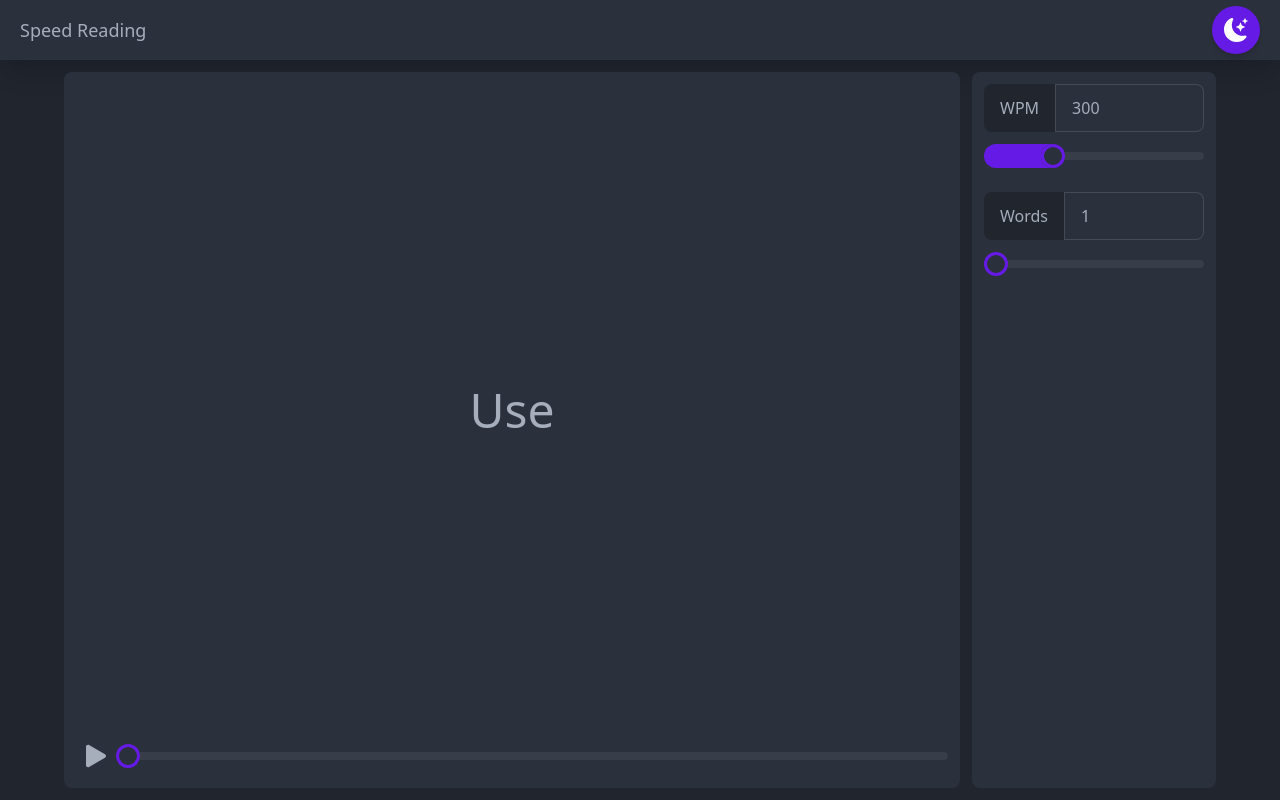
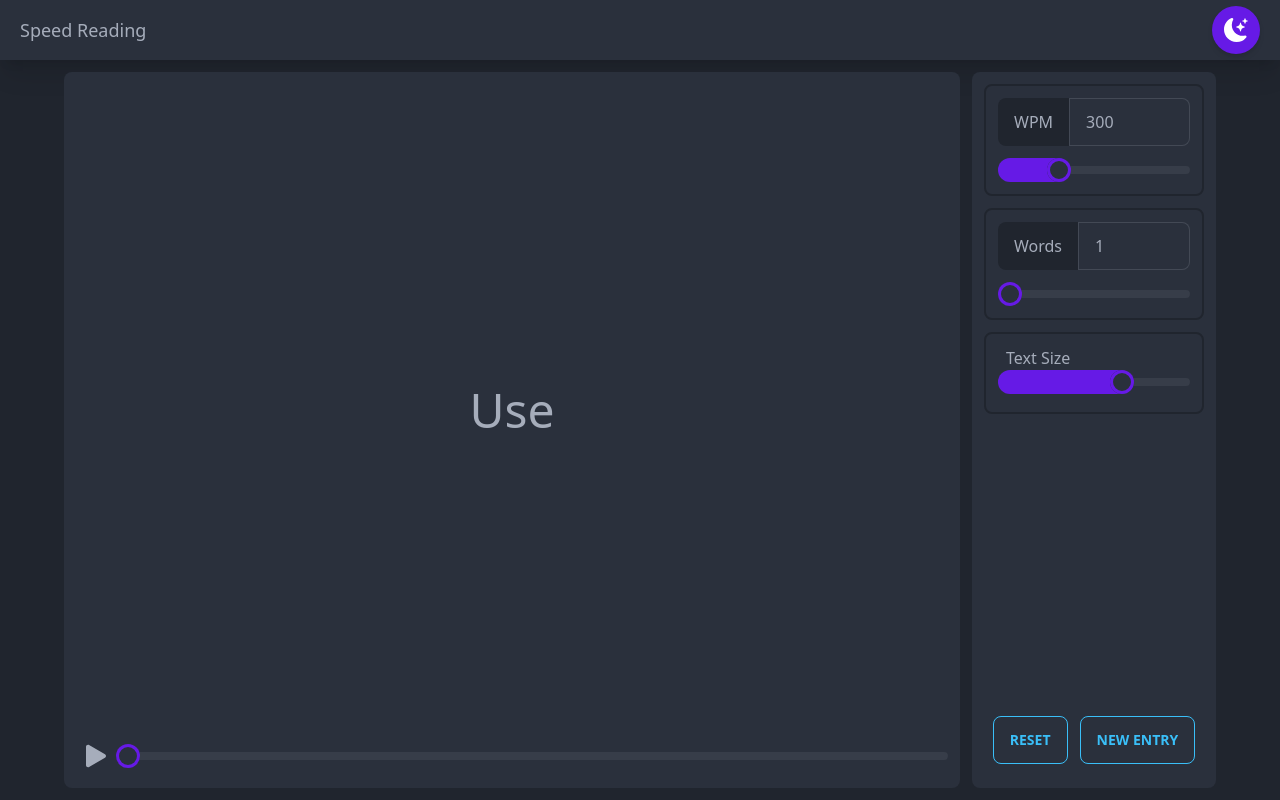
Before and after one commit to chasejohnson626/speed-reader, a React (Create React App) app: page / in a window 1280 px wide. Both pictures are taken after a click on the button "LET'S GO". Built offline with nearby package versions, Linux system fonts and the light colour scheme.

Commit message:
reset button added

```diff
--- a/src/Components/Display.js
+++ b/src/Components/Display.js
@@ -16,6 +16,7 @@ class Display extends React.Component {
             wordIndex: 0,
             word: null,
             play: false,
+            textSizes: ['text-xs', 'text-sm', 'text-md', 'text-lg', 'text-xl', 'text-2xl', 'text-3xl', 'text-4xl', 'text-5xl', 'text-6xl', 'text-7xl', 'text-8xl', 'text-9xl']
         }
     }
 
@@ -70,7 +71,7 @@ class Display extends React.Component {
     render() {
         return(
             <div className='bg-base-100 rounded-lg p-3 min-h-[60%] max-w-4xl w-full flex flex-col justify-center items-center'>
-                <div className='text-5xl my-auto text-center'>
+                <div className={'my-auto text-center ' + this.state.textSizes[this.props.textSize]}>
                     {this.state.words.slice(this.state.wordIndex, this.state.wordIndex + this.props.numWordsDisp).join(' ')}
                 </div>
                 <div className='justify-end w-full flex items-center'>
--- a/src/Components/Settings.js
+++ b/src/Components/Settings.js
@@ -6,43 +6,64 @@ class Settings extends React.Component {
 
         this.setWPM = this.setWPM.bind(this)
         this.setNumWordsDisp = this.setNumWordsDisp.bind(this)
+        this.setTextSize = this.setTextSize.bind(this)
 
         this.state = {
             wpm: props.wpm,
-            numWordsDisp: props.numWordsDisp
+            numWordsDisp: props.numWordsDisp,
+            textSize: props.textSize
         }
     }
 
     setWPM(wpm) {
         this.setState({
             wpm: wpm.target.value
-        })
+        });
         this.props.setWPM(parseInt(wpm.target.value));
     }
 
     setNumWordsDisp(numWordsDisp) {
         this.setState({
             numWordsDisp: numWordsDisp.target.value
-        })
+        });
         this.props.setNumWordsDisp(parseInt(numWordsDisp.target.value));
+    }
+
+    setTextSize(textSize) {
+        this.setState({
+            textSize: textSize.target.value
+        });
+        this.props.setTextSize(parseInt(textSize.target.value))
     }
 
     render() {
         return(
-            <div className='bg-base-100 rounded-lg p-3 flex-grow gap-6 grid-rows-[auto_1fr] grid grid-cols-[repeat(auto-fit,minmax(10rem,1fr))]'>
-                <div className='form-control gap-3'>
+            <div className='bg-base-100 rounded-lg p-3 flex-grow flex flex-col'>
+                <div className='gap-3 grid grid-cols-[repeat(auto-fit,minmax(10rem,1fr))]'>
+                    <div className='form-control gap-3 border-2 p-3 rounded-lg border-base-300'>
                         <label className="input-group !p-0">
                             <span>WPM</span>
                             <input type="text" value={this.state.wpm} onChange={this.setWPM} className="w-0 flex-grow input input-bordered" />
                         </label>
                         <input type="range" min="10" max="1000" value={this.state.wpm} step='10' onChange={this.setWPM} className="range range-primary touch-none" />
                     </div>
-                <div className='form-control gap-3'>
+                    <div className='form-control gap-3 border-2 p-3 rounded-lg border-base-300'>
                         <label className="input-group !p-0">
                             <span>Words</span>
                             <input type="text" value={this.state.numWordsDisp} onChange={this.setNumWordsDisp} className="w-0 flex-grow input input-bordered" />
                         </label>
                         <input type="range" min="1" max="10" value={this.state.numWordsDisp} onChange={this.setNumWordsDisp} className="range range-primary touch-none" />
+                    </div>
+                    <div className='border-2 p-3 rounded-lg border-base-300'>
+                        <div className='mx-2'>Text Size</div>
+                        <input type="range" min="0" max="12" value={this.state.textSize} onChange={this.setTextSize} className="range range-primary" />
+                    </div>
+                </div>
+                <div className='flex-grow flex flex-col py-3'>
+                    <div className=' mt-auto flex justify-center items-center gap-3 flex-wrap'>
+                        <button onClick={this.props.reset} className="btn btn-outline btn-info">Reset</button>
+                        <button className="btn btn-outline btn-info">New Entry</button>
+                    </div>
                 </div>
             </div>
         )
--- a/src/Components/SpeedReader.js
+++ b/src/Components/SpeedReader.js
@@ -14,15 +14,33 @@ class SpeedReader extends React.Component {
         this.setWPM = this.setWPM.bind(this);
         this.setNumWordsDisp = this.setNumWordsDisp.bind(this);
         this.stopPlayback = this.stopPlayback.bind(this);
+        this.setTextSize = this.setTextSize.bind(this)
+        this.reset = this.reset.bind(this)
 
         this.display = React.createRef();
+        this.settings = React.createRef();
+
+        this.initialState = {
+            wpm: 300,
+            numWordsDisp: 1,
+            textSize: 8
+        };
 
         this.state = {
             inputSet: false,
             inputText: '',
-            wpm: 300,
-            numWordsDisp: 1
+            ...this.initialState
         };
+    }
+
+    reset() {
+        this.stopPlayback();
+        this.setState({
+            ...this.initialState
+        });
+        this.settings.current.setState({
+            ...this.initialState
+        })
     }
 
     setWPM(wpm) {
@@ -36,6 +54,12 @@ class SpeedReader extends React.Component {
         this.stopPlayback();
         this.setState({
             numWordsDisp: numWordsDisp
+        });
+    }
+
+    setTextSize(textSize) {
+        this.setState({
+            textSize: textSize
         });
     }
 
@@ -69,8 +93,8 @@ class SpeedReader extends React.Component {
                     this.state.inputSet
                         ?
                         <div className='h-full w-full mx-auto max-w-6xl flex flex-wrap gap-3 py-3 justify-center'>
-                            <Display inputText={this.state.inputText} wpm={this.state.wpm} numWordsDisp={this.state.numWordsDisp} ref={this.display} />
-                            <Settings wpm={this.state.wpm} numWordsDisp={this.state.numWordsDisp} setWPM={this.setWPM} setNumWordsDisp={this.setNumWordsDisp}/>
+                            <Display inputText={this.state.inputText} wpm={this.state.wpm} numWordsDisp={this.state.numWordsDisp} ref={this.display} textSize={this.state.textSize} />
+                            <Settings wpm={this.state.wpm} numWordsDisp={this.state.numWordsDisp} setWPM={this.setWPM} setNumWordsDisp={this.setNumWordsDisp} setTextSize={this.setTextSize} textSize={this.state.textSize} reset={this.reset} ref={this.settings} />
                         </div>
                         :
                         <Input inputText={this.state.inputText} setInput={this.setInput} />
```
Lines whose indentation alone changed are shown as unchanged.
